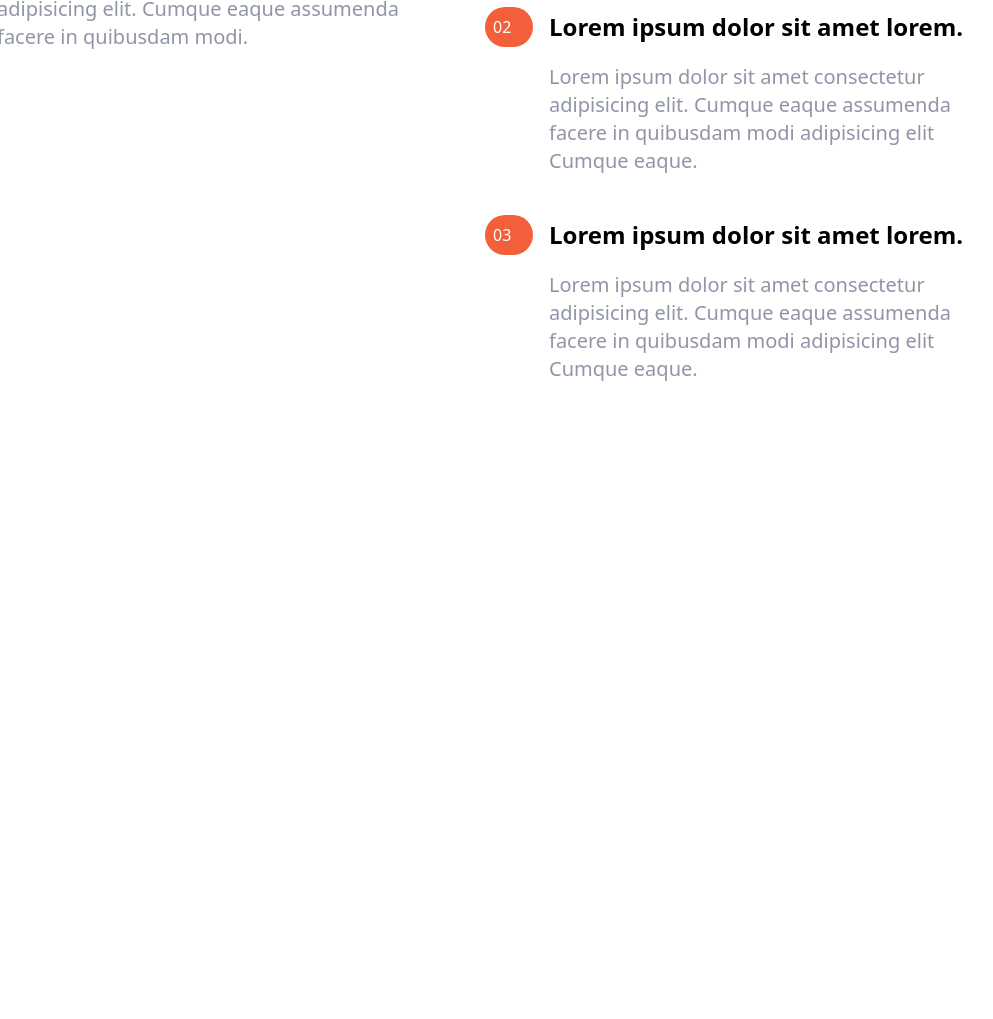
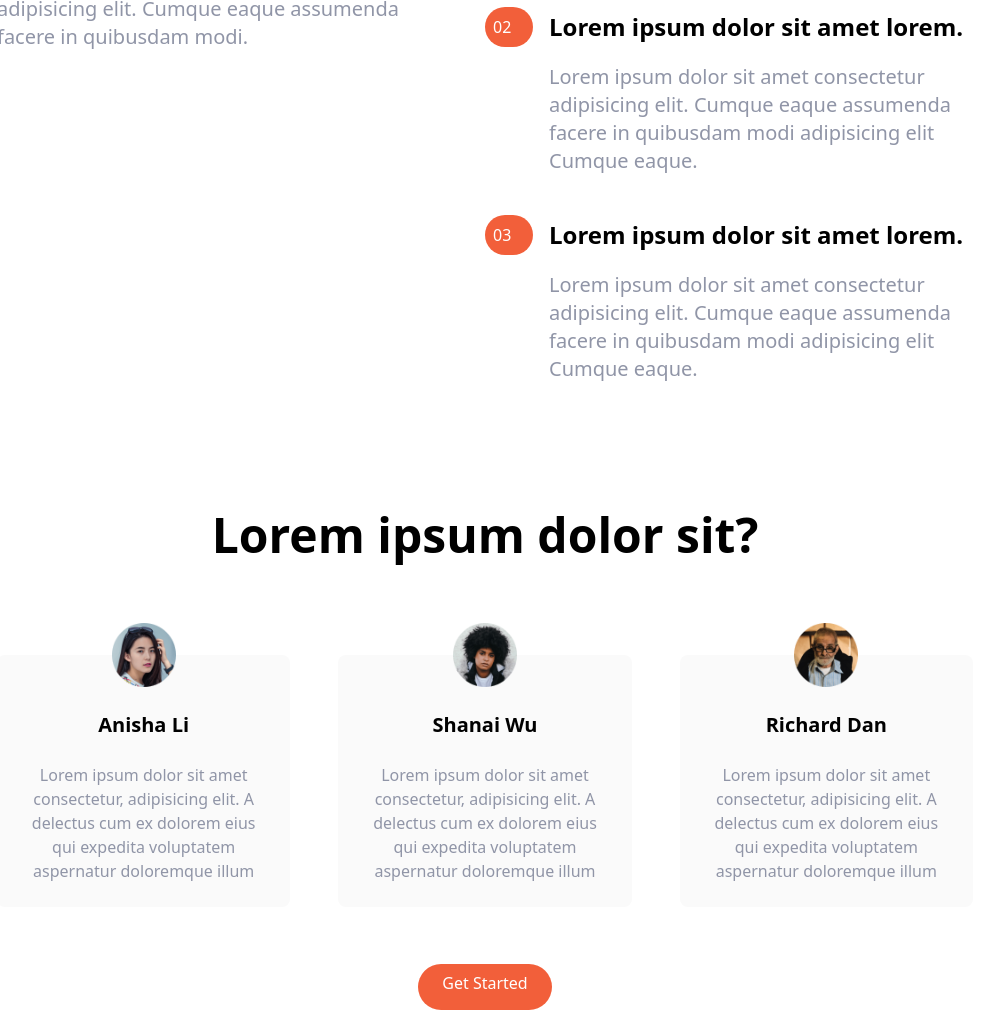
Before and after one commit to DANBOI/tailwind-landing-page, a website: page index.html in a window 1280 px wide. Shown: the part 921-1940 px from the top of the page, without its empty margins (155-1148 px from the left). Before the commit the page ends 1328 px from the top, so only its background shows below. Drawn offline with Linux system fonts and the light colour scheme.

Commit message:
created testimonial section

```diff
--- a/index.html
+++ b/index.html
@@ -58,7 +58,7 @@
       </div>
     </section>
 
-    <!-- features section -->
+    <!-- Features section -->
     <section id="features" class="mt-20 p-6">
       <div class="container mx-auto md:flex gap-8 justify-between">
         <!-- left -->
@@ -136,5 +136,58 @@
         </div>
       </div>
     </section>
+
+    <!-- Testimonials -->
+    <section id="testimonials" class="mt-20 p-6">
+      <div class="container mx-auto text-center">
+        <h2 class="text-4xl font-bold md:text-5xl">Lorem ipsum dolor sit?</h2>
+        <div class="mt-24 space-y-20 md:flex gap-12 md:space-y-0">
+          <!-- people1 -->
+          <div
+            class="flex flex-col items-center p-6 gap-6 rounded-lg bg-veryLightGray md:w-1/3"
+          >
+            <img src="img/avatar-anisha.png" alt="" class="w-16 -mt-14" />
+            <h5 class="text-xl font-semibold">Anisha Li</h5>
+            <p class="text-darkGrayishBlue">
+              Lorem ipsum dolor sit amet consectetur, adipisicing elit. A
+              delectus cum ex dolorem eius qui expedita voluptatem aspernatur
+              doloremque illum
+            </p>
+          </div>
+          <!-- people2 -->
+          <div
+            class="flex flex-col items-center p-6 gap-6 rounded-lg bg-veryLightGray md:w-1/3"
+          >
+            <img src="img/avatar-shanai.png" alt="" class="w-16 -mt-14" />
+            <h5 class="text-xl font-semibold">Shanai Wu</h5>
+            <p class="text-darkGrayishBlue">
+              Lorem ipsum dolor sit amet consectetur, adipisicing elit. A
+              delectus cum ex dolorem eius qui expedita voluptatem aspernatur
+              doloremque illum
+            </p>
+          </div>
+          <!-- people3 -->
+          <div
+            class="flex flex-col items-center p-6 gap-6 rounded-lg bg-veryLightGray md:w-1/3"
+          >
+            <img src="img/avatar-richard.png" alt="" class="w-16 -mt-14" />
+            <h5 class="text-xl font-semibold">Richard Dan</h5>
+            <p class="text-darkGrayishBlue">
+              Lorem ipsum dolor sit amet consectetur, adipisicing elit. A
+              delectus cum ex dolorem eius qui expedita voluptatem aspernatur
+              doloremque illum
+            </p>
+          </div>
+        </div>
+        <!-- button -->
+        <div class="mt-16">
+          <a
+            href="#"
+            class="px-6 pt-2 pb-4 rounded-full font-medium bg-brightRed text-white hover:bg-brightRedLight"
+            >Get Started</a
+          >
+        </div>
+      </div>
+    </section>
   </body>
 </html>
```
Also changed, not shown: css/main.css.
